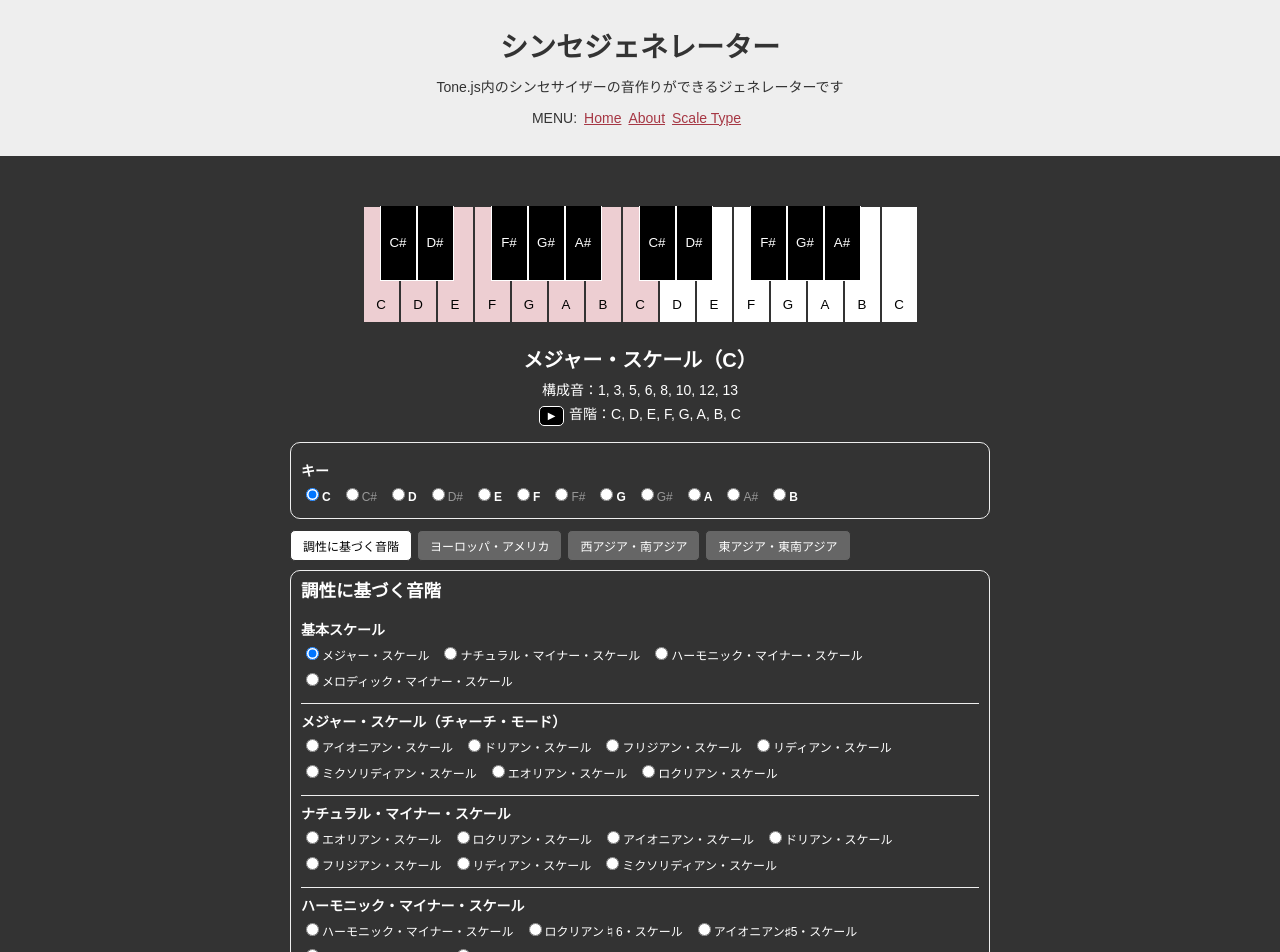
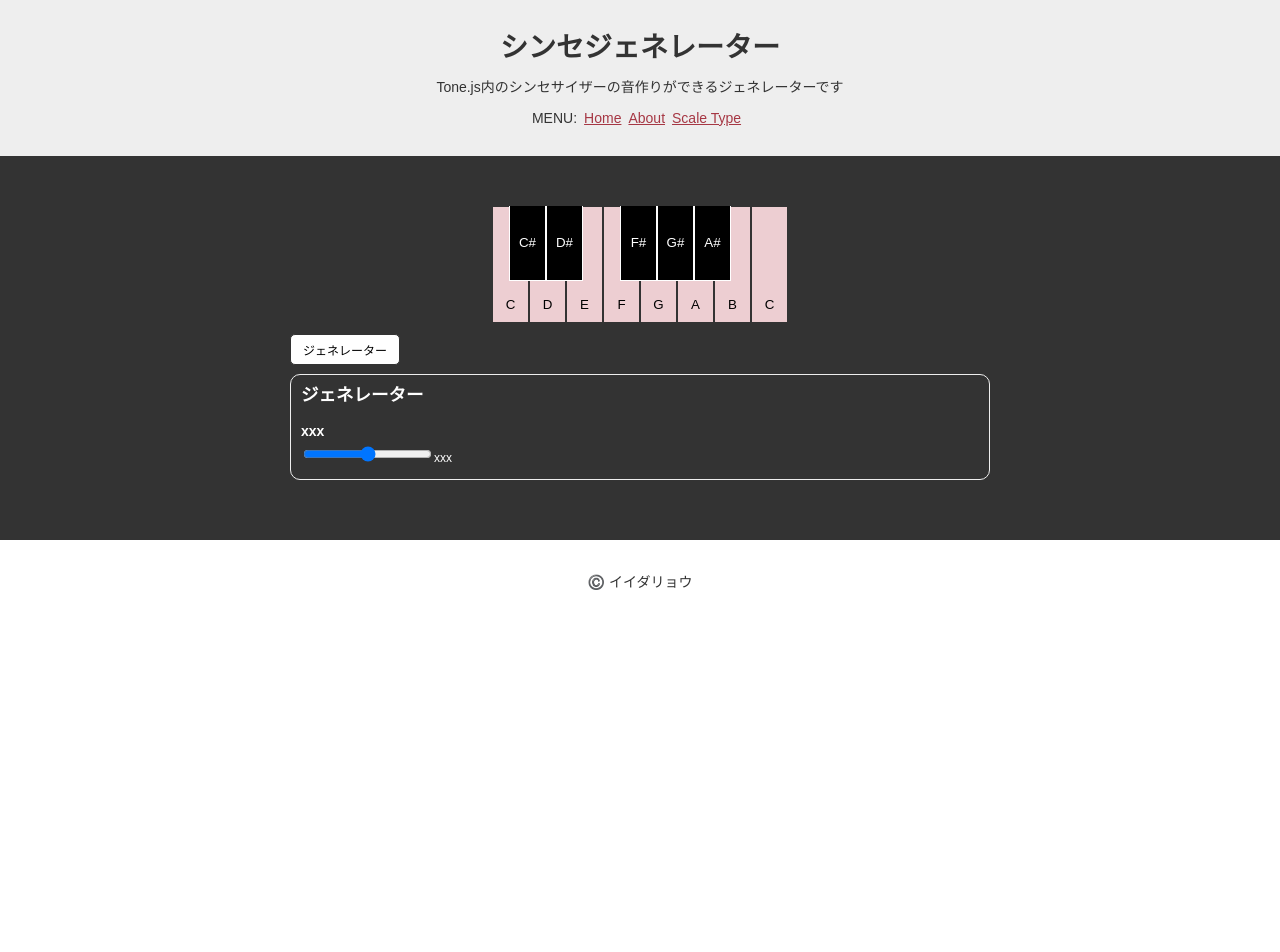
Before and after one commit to ryo-i/synth-generator, a Next.js app: page / in a window 1280 px wide. Shown: the top 952 px of the page. After the commit the page ends 800 px from the top, so only its background shows below. Built offline with nearby package versions, Linux system fonts and the light colour scheme.

Commit message:
最低限の内容を表示 #2

```diff
--- a/components/Inner.tsx
+++ b/components/Inner.tsx
@@ -8,16 +8,17 @@ import * as Tone from 'tone';
 
 // CSS in JS
 const keyWidth = '37px'
+const keyLlength = 8;
 
 const ScalePlayer = styled.div`
   color: #fff;
   #key {
-    max-width: calc(${keyWidth} * 15);
+    max-width: calc(${keyWidth} * ${keyLlength});
     margin: 0 auto;
     overflow-x: scroll;
     .key_inner {
       background: #333;
-      width: calc(${keyWidth} * 15);
+      width: calc(${keyWidth} * ${keyLlength});
       display: block;
       padding: 0 0 10px;
       position: relative;
@@ -385,6 +386,7 @@ function Inner() {
           </div>
         </div>
         <div id="scale_type">
+          {/* <div id="scale_type">
           <section id="scale_text">
             <h2 id="scale_name">{scaleName}（{keyType}）</h2>
             <p id="scale_keys">構成音：{scaleKeys}</p>
@@ -398,134 +400,28 @@ function Inner() {
                 defaultChecked={val.defaultChecked || null} />{val.keyTypeName}</label></dd>
               )}
             </dl>
-          </div>
-
+          </div> */}
           <Tabs>
             <nav  id="scale_menu">
               <TabList>
-                  <Tab>調性に基づく音階</Tab>
-                  <Tab>ヨーロッパ・アメリカ</Tab>
-                  <Tab>西アジア・南アジア</Tab>
-                  <Tab>東アジア・東南アジア</Tab>
+                  <Tab>ジェネレーター</Tab>
               </TabList>
             </nav>
             <div id="scale_types">
               <TabPanel>
                 <section id="tonality" className="scale_type">
-                  <h3>調性に基づく音階</h3>
+                  <h3>ジェネレーター</h3>
                   <dl id="basic_scale">
+                    <dt>xxx</dt>
+                    <dd><label><input type="range" name="scale_type" />xxx</label></dd>
+                  </dl>
+                  {/* <dl id="basic_scale">
                     <dt>基本スケール</dt>
                     {inner.scaleTypeButtons.basicScale.map((val: scaleTypeButtons) =>
                       <dd><label key={val.scaleValue}><input key={val.scaleValue} type="radio" name="scale_type" value={val.scaleValue} data-scale-name={val.scaleName} onChange={scaleTypeSelect}
                       defaultChecked={val.defaultChecked || null} />{val.scaleName}</label></dd>
                     )}
-                  </dl>
-                  <dl id="major_scale">
-                    <dt>メジャー・スケール（チャーチ・モード）</dt>
-                    {inner.scaleTypeButtons.majorScale.map((val: scaleTypeButtons) =>
-                      <dd><label key={val.scaleValue}><input key={val.scaleValue} type="radio" name="scale_type" value={val.scaleValue} data-scale-name={val.scaleName} onChange={scaleTypeSelect}
-                      defaultChecked={val.defaultChecked || null} />{val.scaleName}</label></dd>
-                    )}
-                  </dl>
-                  <dl id="natural_minor_scale">
-                    <dt>ナチュラル・マイナー・スケール</dt>
-                    {inner.scaleTypeButtons.naturalMinorScale.map((val: scaleTypeButtons) =>
-                      <dd><label key={val.scaleValue}><input key={val.scaleValue} type="radio" name="scale_type" value={val.scaleValue} data-scale-name={val.scaleName} onChange={scaleTypeSelect}
-                      defaultChecked={val.defaultChecked || null} />{val.scaleName}</label></dd>
-                    )}
-                  </dl>
-                  <dl id="harmonic_minor_scale">
-                    <dt>ハーモニック・マイナー・スケール</dt>
-                      {inner.scaleTypeButtons.harmonicMinorScale.map((val: scaleTypeButtons) =>
-                        <dd><label key={val.scaleName}><input key={val.scaleName} type="radio" name="scale_type" value={val.scaleValue}  data-scale-name={val.scaleName} onChange={scaleTypeSelect}
-                        defaultChecked={val.defaultChecked || null} />{val.scaleName}</label></dd>
-                      )}
-                  </dl>
-                  <dl id="melodic_minor_scale">
-                    <dt>メロディック・マイナー・スケール</dt>
-                    {inner.scaleTypeButtons.melodicMinorScale.map((val: scaleTypeButtons) =>
-                      <dd><label key={val.scaleName}><input key={val.scaleName} type="radio" name="scale_type" value={val.scaleValue}  data-scale-name={val.scaleName} onChange={scaleTypeSelect}
-                      defaultChecked={val.defaultChecked || null} />{val.scaleName}</label></dd>
-                    )}
-                  </dl>
-                </section>
-              </TabPanel>
-              <TabPanel>
-                <section id="europe_america" className="scale_type">
-                  <h3>ヨーロッパ・アメリカの音階</h3>
-                  <dl id="symmetrical_scale">
-                    <dt>シンメトリカル・スケール</dt>
-                    {inner.scaleTypeButtons.symmetricalScale.map((val: scaleTypeButtons) =>
-                      <dd><label key={val.scaleName}><input key={val.scaleName} type="radio" name="scale_type" value={val.scaleValue}  data-scale-name={val.scaleName} onChange={scaleTypeSelect}
-                      defaultChecked={val.defaultChecked || null} />{val.scaleName}</label></dd>
-                    )}
-                  </dl>
-                  <dl id="pentatonic_blue_note_scale">
-                    <dt>ペンタトニック/ブルー・ノート・スケール</dt>
-                    {inner.scaleTypeButtons.pentatonicBlueNoteScale.map((val: scaleTypeButtons) =>
-                      <dd><label key={val.scaleName}><input key={val.scaleName} type="radio" name="scale_type" value={val.scaleValue}  data-scale-name={val.scaleName} onChange={scaleTypeSelect}
-                      defaultChecked={val.defaultChecked || null} />{val.scaleName}</label></dd>
-                    )}
-                  </dl>
-                  <dl id="european_scale">
-                    <dt>ヨーロッパの音階</dt>
-                    {inner.scaleTypeButtons.europeanScale.map((val: scaleTypeButtons) =>
-                      <dd><label key={val.scaleName}><input key={val.scaleName} type="radio" name="scale_type" value={val.scaleValue}  data-scale-name={val.scaleName} onChange={scaleTypeSelect}
-                      defaultChecked={val.defaultChecked || null} />{val.scaleName}</label></dd>
-                    )}
-                  </dl>
-                </section>
-              </TabPanel>
-              <TabPanel>
-                <section id="west_south_asia" className="scale_type">
-                <h3>西アジア・南アジアの音階</h3>
-                  <dl id="arab_scale">
-                    <dt>アラブの音階</dt>
-                    {inner.scaleTypeButtons.arabScale.map((val: scaleTypeButtons) =>
-                      <dd><label key={val.scaleName}><input key={val.scaleName} type="radio" name="scale_type" value={val.scaleValue}  data-scale-name={val.scaleName} onChange={scaleTypeSelect}
-                      defaultChecked={val.defaultChecked || null} />{val.scaleName}</label></dd>
-                    )}
-                  </dl>
-                  <dl id="indian_scale">
-                    <dt>インドの音階</dt>
-                    {inner.scaleTypeButtons.indianScale.map((val: scaleTypeButtons) =>
-                      <dd><label key={val.scaleName}><input key={val.scaleName} type="radio" name="scale_type" value={val.scaleValue}  data-scale-name={val.scaleName} onChange={scaleTypeSelect}
-                      defaultChecked={val.defaultChecked || null} />{val.scaleName}</label></dd>
-                    )}
-                  </dl>
-                </section>
-              </TabPanel>
-              <TabPanel>
-                <section id="east_southeast_asia" className="scale_type">
-                  <h3>東アジア・東南アジアの音階</h3>
-                  <dl id="chinese_scale">
-                    <dt>中国の音階</dt>
-                    {inner.scaleTypeButtons.chineseScale.map((val: scaleTypeButtons) =>
-                      <dd><label key={val.scaleName}><input key={val.scaleName} type="radio" name="scale_type" value={val.scaleValue}  data-scale-name={val.scaleName} onChange={scaleTypeSelect}
-                      defaultChecked={val.defaultChecked || null} />{val.scaleName}</label></dd>
-                    )}
-                  </dl>
-                  <dl id="classical_japanese_scale">
-                    <dt>日本の音階（古典邦楽）</dt>
-                    {inner.scaleTypeButtons.classicalJapaneseScale.map((val: scaleTypeButtons) =>
-                      <dd><label key={val.scaleName}><input key={val.scaleName} type="radio" name="scale_type" value={val.scaleValue}  data-scale-name={val.scaleName} onChange={scaleTypeSelect}
-                      defaultChecked={val.defaultChecked || null} />{val.scaleName}</label></dd>
-                    )}
-                  </dl>
-                  <dl id="modern_japanese_scale">
-                    <dt>日本の音階（明治以降）</dt>
-                    {inner.scaleTypeButtons.modernJapaneseScale.map((val: scaleTypeButtons) =>
-                      <dd><label key={val.scaleName}><input key={val.scaleName} type="radio" name="scale_type" value={val.scaleValue}  data-scale-name={val.scaleName} onChange={scaleTypeSelect}
-                      defaultChecked={val.defaultChecked || null} />{val.scaleName}</label></dd>
-                    )}
-                  </dl>
-                  <dl id="indonesian_scale">
-                    <dt>インドネシアの音階</dt>
-                    {inner.scaleTypeButtons.indonesianScale.map((val: scaleTypeButtons) =>
-                      <dd><label key={val.scaleName}><input key={val.scaleName} type="radio" name="scale_type" value={val.scaleValue}  data-scale-name={val.scaleName} onChange={scaleTypeSelect}
-                      defaultChecked={val.defaultChecked || null} />{val.scaleName}</label></dd>
-                    )}
-                  </dl>
+                    </dl> */}
                 </section>
               </TabPanel>
             </div>
--- a/data/data.json
+++ b/data/data.json
@@ -24,19 +24,7 @@
         {"value": "A4", "className": "w_key", "keyName": "A"},
         {"value": "A#4", "className": "b_key", "keyName": "A#"},
         {"value": "B4", "className": "w_key", "keyName": "B"},
-        {"value": "C5", "className": "w_key", "keyName": "C"},
-        {"value": "C#5", "className": "b_key", "keyName": "C#"},
-        {"value": "D5", "className": "w_key", "keyName": "D"},
-        {"value": "D#5", "className": "b_key", "keyName": "D#"},
-        {"value": "E5", "className": "w_key", "keyName": "E"},
-        {"value": "F5", "className": "w_key", "keyName": "F"},
-        {"value": "F#5", "className": "b_key", "keyName": "F#"},
-        {"value": "G5", "className": "w_key", "keyName": "G"},
-        {"value": "G#5", "className": "b_key", "keyName": "G#"},
-        {"value": "A5", "className": "w_key", "keyName": "A"},
-        {"value": "A#5", "className": "b_key", "keyName": "A#"},
-        {"value": "B5", "className": "w_key", "keyName": "B"},
-        {"value": "C6", "className": "w_key", "keyName": "C"}
+        {"value": "C5", "className": "w_key", "keyName": "C"}
       ],
       "scale": [
           "null",
```
Also changed, not shown: 1 other file (tests, documents, lock files or other folders).
